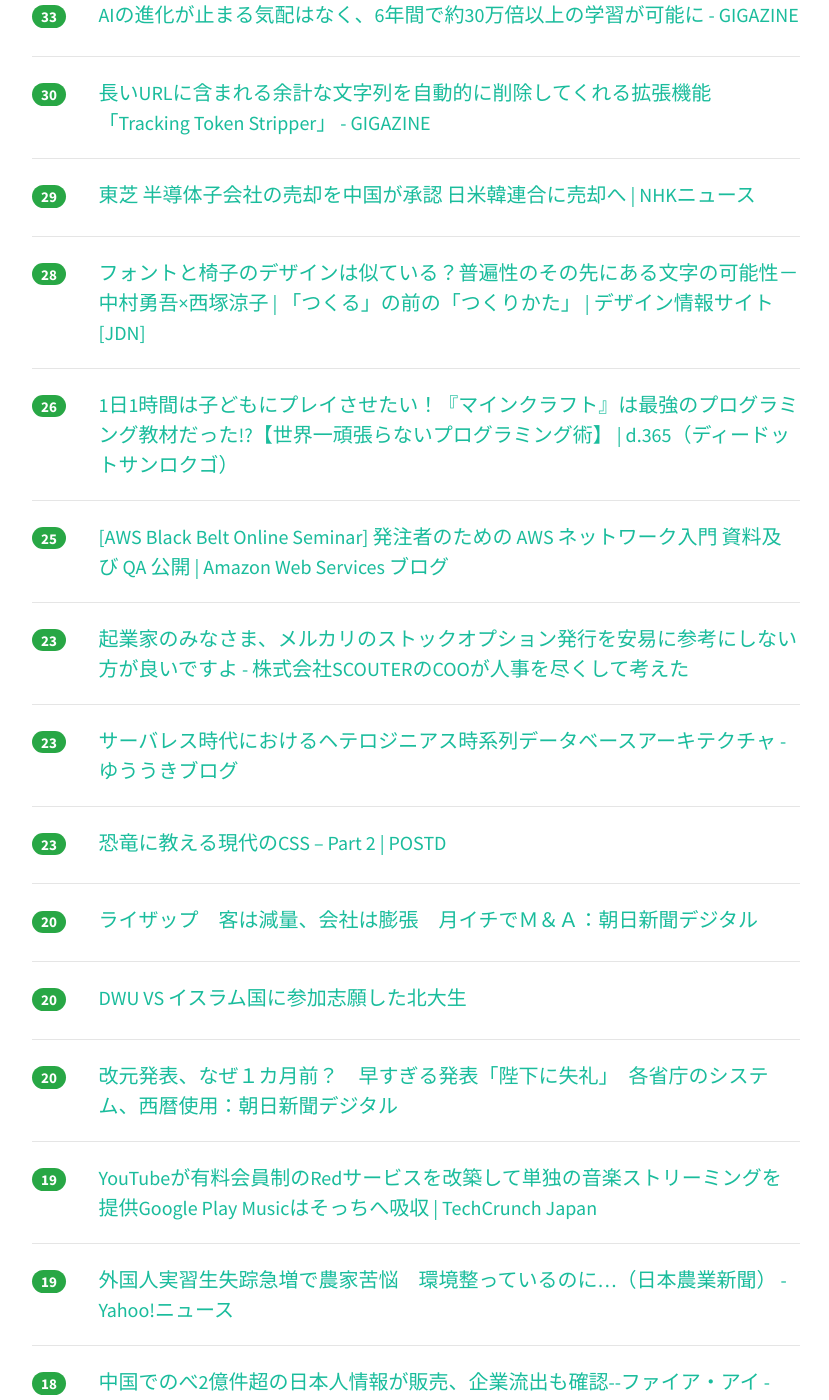
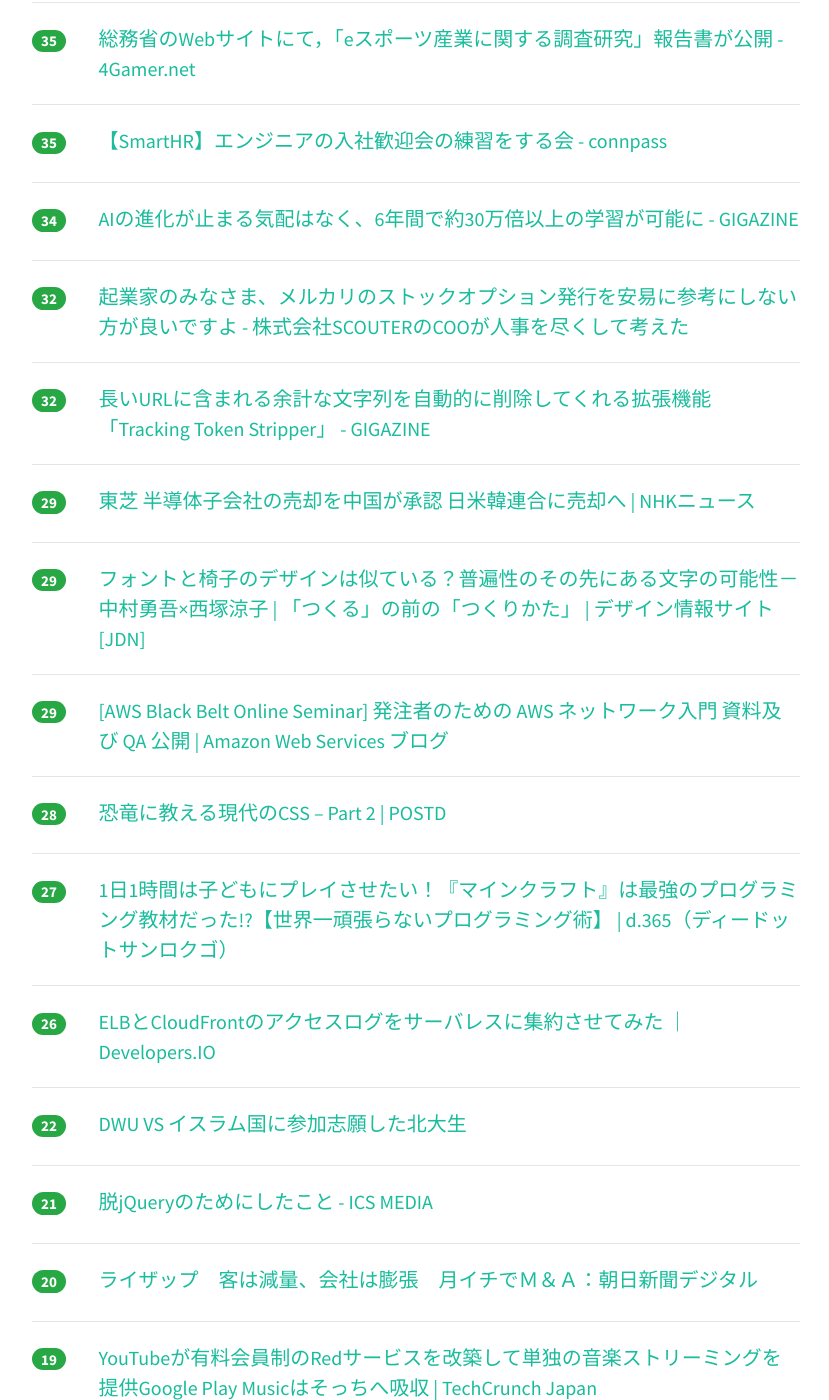
Before and after one commit to yatta47/hatena-matome-site, a Jekyll site: the page built from _posts/2018-05-18-hatena.md, in a window 1280 px wide and 1400 px high, scrolled down 1240 px. Shown: the whole window, without its empty margins (224-1053 px from the left). Built offline with Jekyll 4.4.1, drawn with Linux system fonts in a browser that asks for light colours; nearby versions of some CDN libraries; some of the changed text lies outside the part shown.

Commit message:
Updated 2018-05-18

```diff
--- a/_posts/2018-05-18-hatena.md
+++ b/_posts/2018-05-18-hatena.md
@@ -1,19 +1,24 @@
 ---
 layout: post
 title:  "2018-05-18 はてぶIT"
-date:   2018-05-18 10:01:52
+date:   2018-05-18 11:01:56
 tags: [it-hotentry]
 ---
-45 件のデータあり
+49 件のデータあり
 
 <hr><div class="row">
-<div class="col-1"><span class="badge badge-pill badge-success h2">110</span></div>
+<div class="col-1"><span class="badge badge-pill badge-success h2">139</span></div>
 <div class="col-11"><a href='http://mizchi.hatenablog.com/entry/2018/05/17/220431' target='_blank'>クライアントサイドのモデルとは何か 後編 ~ 単方向データフローと参照透過性 - mizchi's blog</a></div>
 </div>
 <hr>
 <div class="row">
-<div class="col-1"><span class="badge badge-pill badge-success h2">47</span></div>
+<div class="col-1"><span class="badge badge-pill badge-success h2">77</span></div>
 <div class="col-11"><a href='https://developer.apple.com/design/tips/jp/' target='_blank'>ユーザインターフェイスのデザインのヒント - Apple Developer</a></div>
+</div>
+<hr>
+<div class="row">
+<div class="col-1"><span class="badge badge-pill badge-success h2">45</span></div>
+<div class="col-11"><a href='http://blog.yuuk.io/entry/2018/heterotsdb-architecture' target='_blank'>サーバレス時代におけるヘテロジニアス時系列データベースアーキテクチャ - ゆううきブログ</a></div>
 </div>
 <hr>
 <div class="row">
@@ -22,18 +27,33 @@ tags: [it-hotentry]
 </div>
 <hr>
 <div class="row">
+<div class="col-1"><span class="badge badge-pill badge-success h2">41</span></div>
+<div class="col-11"><a href='https://mag.osdn.jp/18/05/17/163000' target='_blank'>GoogleがWebアプリの測定・解析ツール「Lighthouse 3.0」を発表 | OSDN Magazine</a></div>
+</div>
+<hr>
+<div class="row">
+<div class="col-1"><span class="badge badge-pill badge-success h2">40</span></div>
+<div class="col-11"><a href='http://www.ituki-yu2.net/entry/how_to_ifttt' target='_blank'>ブログ運営を色々と自動化出来る「IFTTT」の使い方。 - 超メモ帳（Web式）＠復活</a></div>
+</div>
+<hr>
+<div class="row">
+<div class="col-1"><span class="badge badge-pill badge-success h2">38</span></div>
+<div class="col-11"><a href='https://www.asahi.com/articles/DA3S13498982.html' target='_blank'>改元発表、なぜ１カ月前？　早すぎる発表「陛下に失礼」　各省庁のシステム、西暦使用：朝日新聞デジタル</a></div>
+</div>
+<hr>
+<div class="row">
 <div class="col-1"><span class="badge badge-pill badge-success h2">37</span></div>
 <div class="col-11"><a href='https://pc.watch.impress.co.jp/docs/news/1122307.html' target='_blank'>次期Windows 10ではアンチウイルスソフトは保護されたプロセスでの実行が必須に - PC Watch</a></div>
 </div>
 <hr>
 <div class="row">
-<div class="col-1"><span class="badge badge-pill badge-success h2">37</span></div>
-<div class="col-11"><a href='http://www.ituki-yu2.net/entry/how_to_ifttt' target='_blank'>ブログ運営を色々と自動化出来る「IFTTT」の使い方。 - 超メモ帳（Web式）＠復活</a></div>
+<div class="col-1"><span class="badge badge-pill badge-success h2">36</span></div>
+<div class="col-11"><a href='https://smhn.info/201805-mineo-tuusin-no-saitekika-option' target='_blank'>mineo、「通信の最適化」解除オプション導入へ。 – すまほん!!</a></div>
 </div>
 <hr>
 <div class="row">
-<div class="col-1"><span class="badge badge-pill badge-success h2">36</span></div>
-<div class="col-11"><a href='https://mag.osdn.jp/18/05/17/163000' target='_blank'>GoogleがWebアプリの測定・解析ツール「Lighthouse 3.0」を発表 | OSDN Magazine</a></div>
+<div class="col-1"><span class="badge badge-pill badge-success h2">35</span></div>
+<div class="col-11"><a href='http://www.4gamer.net/games/999/G999905/20180517094/' target='_blank'>総務省のWebサイトにて，「eスポーツ産業に関する調査研究」報告書が公開 - 4Gamer.net</a></div>
 </div>
 <hr>
 <div class="row">
@@ -43,21 +63,16 @@ tags: [it-hotentry]
 <hr>
 <div class="row">
 <div class="col-1"><span class="badge badge-pill badge-success h2">34</span></div>
-<div class="col-11"><a href='http://www.4gamer.net/games/999/G999905/20180517094/' target='_blank'>総務省のWebサイトにて，「eスポーツ産業に関する調査研究」報告書が公開 - 4Gamer.net</a></div>
-</div>
-<hr>
-<div class="row">
-<div class="col-1"><span class="badge badge-pill badge-success h2">34</span></div>
-<div class="col-11"><a href='https://smhn.info/201805-mineo-tuusin-no-saitekika-option' target='_blank'>mineo、「通信の最適化」解除オプション導入へ。 – すまほん!!</a></div>
-</div>
-<hr>
-<div class="row">
-<div class="col-1"><span class="badge badge-pill badge-success h2">33</span></div>
 <div class="col-11"><a href='https://gigazine.net/news/20180517-ai-and-compute/' target='_blank'>AIの進化が止まる気配はなく、6年間で約30万倍以上の学習が可能に - GIGAZINE</a></div>
 </div>
 <hr>
 <div class="row">
-<div class="col-1"><span class="badge badge-pill badge-success h2">30</span></div>
+<div class="col-1"><span class="badge badge-pill badge-success h2">32</span></div>
+<div class="col-11"><a href='http://reno-coo.hatenablog.jp/entry/2018/05/17/180930' target='_blank'>起業家のみなさま、メルカリのストックオプション発行を安易に参考にしない方が良いですよ - 株式会社SCOUTERのCOOが人事を尽くして考えた</a></div>
+</div>
+<hr>
+<div class="row">
+<div class="col-1"><span class="badge badge-pill badge-success h2">32</span></div>
 <div class="col-11"><a href='https://gigazine.net/news/20180517-tracking-token-stripper/' target='_blank'>長いURLに含まれる余計な文字列を自動的に削除してくれる拡張機能「Tracking Token Stripper」 - GIGAZINE</a></div>
 </div>
 <hr>
@@ -67,48 +82,43 @@ tags: [it-hotentry]
 </div>
 <hr>
 <div class="row">
-<div class="col-1"><span class="badge badge-pill badge-success h2">28</span></div>
+<div class="col-1"><span class="badge badge-pill badge-success h2">29</span></div>
 <div class="col-11"><a href='https://www.japandesign.ne.jp/column/tsukuru-nakmura-nishizuka/' target='_blank'>フォントと椅子のデザインは似ている？普遍性のその先にある文字の可能性－中村勇吾×西塚涼子 | 「つくる」の前の「つくりかた」 | デザイン情報サイト[JDN]</a></div>
 </div>
 <hr>
 <div class="row">
-<div class="col-1"><span class="badge badge-pill badge-success h2">26</span></div>
+<div class="col-1"><span class="badge badge-pill badge-success h2">29</span></div>
+<div class="col-11"><a href='https://aws.amazon.com/jp/blogs/news/webinar-bb-network-orderer-2018/' target='_blank'>[AWS Black Belt Online Seminar] 発注者のための AWS ネットワーク入門 資料及び QA 公開 | Amazon Web Services ブログ</a></div>
+</div>
+<hr>
+<div class="row">
+<div class="col-1"><span class="badge badge-pill badge-success h2">28</span></div>
+<div class="col-11"><a href='https://postd.cc/modern-css-explained-for-dinosaurs-2/' target='_blank'>恐竜に教える現代のCSS – Part 2 | POSTD</a></div>
+</div>
+<hr>
+<div class="row">
+<div class="col-1"><span class="badge badge-pill badge-success h2">27</span></div>
 <div class="col-11"><a href='https://www.digimonostation.jp/0000139843/' target='_blank'>1日1時間は子どもにプレイさせたい！『マインクラフト』は最強のプログラミング教材だった!?【世界一頑張らないプログラミング術】 | d.365（ディードットサンロクゴ）</a></div>
 </div>
 <hr>
 <div class="row">
-<div class="col-1"><span class="badge badge-pill badge-success h2">25</span></div>
-<div class="col-11"><a href='https://aws.amazon.com/jp/blogs/news/webinar-bb-network-orderer-2018/' target='_blank'>[AWS Black Belt Online Seminar] 発注者のための AWS ネットワーク入門 資料及び QA 公開 | Amazon Web Services ブログ</a></div>
+<div class="col-1"><span class="badge badge-pill badge-success h2">26</span></div>
+<div class="col-11"><a href='https://dev.classmethod.jp/cloud/elb-cf-accesslog-via-firehose/' target='_blank'>ELBとCloudFrontのアクセスログをサーバレスに集約させてみた ｜ Developers.IO</a></div>
 </div>
 <hr>
 <div class="row">
-<div class="col-1"><span class="badge badge-pill badge-success h2">23</span></div>
-<div class="col-11"><a href='http://reno-coo.hatenablog.jp/entry/2018/05/17/180930' target='_blank'>起業家のみなさま、メルカリのストックオプション発行を安易に参考にしない方が良いですよ - 株式会社SCOUTERのCOOが人事を尽くして考えた</a></div>
+<div class="col-1"><span class="badge badge-pill badge-success h2">22</span></div>
+<div class="col-11"><a href='http://www.youtube.com/watch?v=gYOHVDFop_A' target='_blank'>DWU VS イスラム国に参加志願した北大生</a></div>
 </div>
 <hr>
 <div class="row">
-<div class="col-1"><span class="badge badge-pill badge-success h2">23</span></div>
-<div class="col-11"><a href='http://blog.yuuk.io/entry/2018/heterotsdb-architecture' target='_blank'>サーバレス時代におけるヘテロジニアス時系列データベースアーキテクチャ - ゆううきブログ</a></div>
-</div>
-<hr>
-<div class="row">
-<div class="col-1"><span class="badge badge-pill badge-success h2">23</span></div>
-<div class="col-11"><a href='https://postd.cc/modern-css-explained-for-dinosaurs-2/' target='_blank'>恐竜に教える現代のCSS – Part 2 | POSTD</a></div>
+<div class="col-1"><span class="badge badge-pill badge-success h2">21</span></div>
+<div class="col-11"><a href='https://ics.media/entry/17451' target='_blank'>脱jQueryのためにしたこと - ICS MEDIA</a></div>
 </div>
 <hr>
 <div class="row">
 <div class="col-1"><span class="badge badge-pill badge-success h2">20</span></div>
 <div class="col-11"><a href='https://www.asahi.com/articles/ASL5H7HCSL5HULFA04Y.html' target='_blank'>ライザップ　客は減量、会社は膨張　月イチでＭ＆Ａ：朝日新聞デジタル</a></div>
-</div>
-<hr>
-<div class="row">
-<div class="col-1"><span class="badge badge-pill badge-success h2">20</span></div>
-<div class="col-11"><a href='http://www.youtube.com/watch?v=gYOHVDFop_A' target='_blank'>DWU VS イスラム国に参加志願した北大生</a></div>
-</div>
-<hr>
-<div class="row">
-<div class="col-1"><span class="badge badge-pill badge-success h2">20</span></div>
-<div class="col-11"><a href='https://www.asahi.com/articles/DA3S13498982.html' target='_blank'>改元発表、なぜ１カ月前？　早すぎる発表「陛下に失礼」　各省庁のシステム、西暦使用：朝日新聞デジタル</a></div>
 </div>
 <hr>
 <div class="row">
@@ -123,12 +133,32 @@ tags: [it-hotentry]
 <hr>
 <div class="row">
 <div class="col-1"><span class="badge badge-pill badge-success h2">18</span></div>
+<div class="col-11"><a href='https://japanese.engadget.com/2018/05/17/docomo-p20pro/' target='_blank'>今年の夏スマホ、主役は誰がなんと言ってもファーウェイだ（石川温） - Engadget 日本版</a></div>
+</div>
+<hr>
+<div class="row">
+<div class="col-1"><span class="badge badge-pill badge-success h2">18</span></div>
 <div class="col-11"><a href='https://japan.zdnet.com/article/35119345/' target='_blank'>中国でのべ2億件超の日本人情報が販売、企業流出も確認--ファイア・アイ - ZDNet Japan</a></div>
 </div>
 <hr>
 <div class="row">
+<div class="col-1"><span class="badge badge-pill badge-success h2">18</span></div>
+<div class="col-11"><a href='https://webtan.impress.co.jp/e/2018/05/18/29252' target='_blank'>グーグル公式SEO情報リソース9種まとめ【SEO記事10本まとめ】 | 海外&国内SEO情報ウォッチ | Web担当者Forum</a></div>
+</div>
+<hr>
+<div class="row">
+<div class="col-1"><span class="badge badge-pill badge-success h2">18</span></div>
+<div class="col-11"><a href='https://coliss.com/articles/build-websites/operation/javascript/ui-composition-animation-in-pure-html.html' target='_blank'>どんどん簡単になっていく！最近見かけるアニメーションを伴ったさまざまなUIが実装できるスクリプト -LayerJS | コリス</a></div>
+</div>
+<hr>
+<div class="row">
 <div class="col-1"><span class="badge badge-pill badge-success h2">17</span></div>
-<div class="col-11"><a href='https://dev.classmethod.jp/cloud/elb-cf-accesslog-via-firehose/' target='_blank'>ELBとCloudFrontのアクセスログをサーバレスに集約させてみた ｜ Developers.IO</a></div>
+<div class="col-11"><a href='https://pc.watch.impress.co.jp/docs/news/1122322.html' target='_blank'>Intel、DRAMを置き換える3D Xpoint NVDIMMを年内投入 - PC Watch</a></div>
+</div>
+<hr>
+<div class="row">
+<div class="col-1"><span class="badge badge-pill badge-success h2">17</span></div>
+<div class="col-11"><a href='https://medium.com/netflix-techblog/a08c31f83249' target='_blank'>Full Cycle Developers at Netflix – Netflix TechBlog – Medium</a></div>
 </div>
 <hr>
 <div class="row">
@@ -138,12 +168,7 @@ tags: [it-hotentry]
 <hr>
 <div class="row">
 <div class="col-1"><span class="badge badge-pill badge-success h2">16</span></div>
-<div class="col-11"><a href='https://pc.watch.impress.co.jp/docs/news/1122322.html' target='_blank'>Intel、DRAMを置き換える3D Xpoint NVDIMMを年内投入 - PC Watch</a></div>
-</div>
-<hr>
-<div class="row">
-<div class="col-1"><span class="badge badge-pill badge-success h2">16</span></div>
-<div class="col-11"><a href='https://webtan.impress.co.jp/e/2018/05/18/29252' target='_blank'>グーグル公式SEO情報リソース9種まとめ【SEO記事10本まとめ】 | 海外&国内SEO情報ウォッチ | Web担当者Forum</a></div>
+<div class="col-11"><a href='https://qiita.com/ymg_aq/items/b8e5d26035180bc8797e' target='_blank'>FizzBuzzを1byteで実装する - Qiita</a></div>
 </div>
 <hr>
 <div class="row">
@@ -153,12 +178,12 @@ tags: [it-hotentry]
 <hr>
 <div class="row">
 <div class="col-1"><span class="badge badge-pill badge-success h2">15</span></div>
-<div class="col-11"><a href='https://japanese.engadget.com/2018/05/17/docomo-p20pro/' target='_blank'>今年の夏スマホ、主役は誰がなんと言ってもファーウェイだ（石川温） - Engadget 日本版</a></div>
+<div class="col-11"><a href='https://www.nikkei.com/article/DGXMZO30667330Y8A510C1EA2000/' target='_blank'>東芝、メモリー売却資金でM&A　次の稼ぎ頭育成急務　　：日本経済新聞</a></div>
 </div>
 <hr>
 <div class="row">
 <div class="col-1"><span class="badge badge-pill badge-success h2">15</span></div>
-<div class="col-11"><a href='https://www.nikkei.com/article/DGXMZO30667330Y8A510C1EA2000/' target='_blank'>東芝、メモリー売却資金でM&A　次の稼ぎ頭育成急務　　：日本経済新聞</a></div>
+<div class="col-11"><a href='https://wired.jp/2018/05/18/webauthn-in-browsers/' target='_blank'>「パスワード不要」な未来が、もうすぐやってくる｜WIRED.jp</a></div>
 </div>
 <hr>
 <div class="row">
@@ -168,12 +193,17 @@ tags: [it-hotentry]
 <hr>
 <div class="row">
 <div class="col-1"><span class="badge badge-pill badge-success h2">14</span></div>
-<div class="col-11"><a href='https://forest.watch.impress.co.jp/docs/news/1122361.html' target='_blank'>「Google Chrome 66」で導入されたばかりの音声の自動再生対策、不具合で一時撤回 - 窓の杜</a></div>
+<div class="col-11"><a href='http://tech.nikkeibp.co.jp/atcl/nxt/column/18/00138/050200060/' target='_blank'>Excelマクロ使いが日本の人手不足を解消する | 日経 xTECH（クロステック）</a></div>
 </div>
 <hr>
 <div class="row">
 <div class="col-1"><span class="badge badge-pill badge-success h2">14</span></div>
-<div class="col-11"><a href='https://ics.media/entry/17451' target='_blank'>脱jQueryのためにしたこと - ICS MEDIA</a></div>
+<div class="col-11"><a href='http://www.atmarkit.co.jp/ait/articles/1805/18/news011.html' target='_blank'>全社的な変革を成功させるには、魅力的なストーリーが必要だ：Gartner Insights Pickup（60） - ＠IT</a></div>
+</div>
+<hr>
+<div class="row">
+<div class="col-1"><span class="badge badge-pill badge-success h2">14</span></div>
+<div class="col-11"><a href='https://forest.watch.impress.co.jp/docs/news/1122361.html' target='_blank'>「Google Chrome 66」で導入されたばかりの音声の自動再生対策、不具合で一時撤回 - 窓の杜</a></div>
 </div>
 <hr>
 <div class="row">
@@ -187,28 +217,28 @@ tags: [it-hotentry]
 </div>
 <hr>
 <div class="row">
-<div class="col-1"><span class="badge badge-pill badge-success h2">13</span></div>
-<div class="col-11"><a href='http://tech.nikkeibp.co.jp/atcl/nxt/column/18/00138/050200060/' target='_blank'>Excelマクロ使いが日本の人手不足を解消する | 日経 xTECH（クロステック）</a></div>
-</div>
-<hr>
-<div class="row">
 <div class="col-1"><span class="badge badge-pill badge-success h2">12</span></div>
 <div class="col-11"><a href='https://headlines.yahoo.co.jp/hl?a=20180517-35119345-zdnet-sci' target='_blank'>中国でのべ2億件超の日本人情報が販売、企業流出も確認--ファイア・アイ（ZDNet Japan） - Yahoo!ニュース</a></div>
 </div>
 <hr>
 <div class="row">
-<div class="col-1"><span class="badge badge-pill badge-success h2">9</span></div>
-<div class="col-11"><a href='http://www.atmarkit.co.jp/ait/articles/1805/18/news011.html' target='_blank'>全社的な変革を成功させるには、魅力的なストーリーが必要だ：Gartner Insights Pickup（60） - ＠IT</a></div>
+<div class="col-1"><span class="badge badge-pill badge-success h2">12</span></div>
+<div class="col-11"><a href='http://twitter.com/uzigawaita/status/997127042859585536' target='_blank'>氏賀Y太さんのツイート: "今日のニコニコニュースで読んだけども、俺にインタビューした人はツイッターでもこんな発言する輩だったのかい… 編集者からの頼みで受けたけど、俺のことも</a></div>
+</div>
+<hr>
+<div class="row">
+<div class="col-1"><span class="badge badge-pill badge-success h2">11</span></div>
+<div class="col-11"><a href='http://nlab.itmedia.co.jp/nl/articles/1805/17/news101.html' target='_blank'>「それな」「わかりみ」「ぜんらたいき」　「いらすとや」公式のLINEスタンプ、ネットスラング満載の新作登場 - ねとらぼ</a></div>
+</div>
+<hr>
+<div class="row">
+<div class="col-1"><span class="badge badge-pill badge-success h2">8</span></div>
+<div class="col-11"><a href='http://b.hatena.ne.jp/entry/s/this.kiji.is/369737558743188577' target='_blank'>はてなブックマーク - 新元号の公表、改元1カ月前に　円滑移行へ、政府 - 共同通信</a></div>
 </div>
 <hr>
 <div class="row">
 <div class="col-1"><span class="badge badge-pill badge-success h2">8</span></div>
 <div class="col-11"><a href='https://blog.goo.ne.jp/akame_2005/e/2be9469aa310c0437df220522a042ad8' target='_blank'>よど号グループとYouTube - ちくわブログ</a></div>
-</div>
-<hr>
-<div class="row">
-<div class="col-1"><span class="badge badge-pill badge-success h2">8</span></div>
-<div class="col-11"><a href='https://wired.jp/2018/05/18/webauthn-in-browsers/' target='_blank'>「パスワード不要」な未来が、もうすぐやってくる｜WIRED.jp</a></div>
 </div>
 <hr>
 <div class="row">
@@ -218,16 +248,6 @@ tags: [it-hotentry]
 <hr>
 <div class="row">
 <div class="col-1"><span class="badge badge-pill badge-success h2">7</span></div>
-<div class="col-11"><a href='http://twitter.com/uzigawaita/status/997127042859585536' target='_blank'>氏賀Y太さんのツイート: "今日のニコニコニュースで読んだけども、俺にインタビューした人はツイッターでもこんな発言する輩だったのかい… 編集者からの頼みで受けたけど、俺のことも</a></div>
-</div>
-<hr>
-<div class="row">
-<div class="col-1"><span class="badge badge-pill badge-success h2">6</span></div>
-<div class="col-11"><a href='http://b.hatena.ne.jp/entry/s/this.kiji.is/369737558743188577' target='_blank'>はてなブックマーク - 新元号の公表、改元1カ月前に　円滑移行へ、政府 - 共同通信</a></div>
-</div>
-<hr>
-<div class="row">
-<div class="col-1"><span class="badge badge-pill badge-success h2">6</span></div>
 <div class="col-11"><a href='https://togetter.com/li/1228408' target='_blank'>秘策で救う！ 出版業界　～読んだあとでも電子書籍を30日間返品可能とせよ。ただし全額ストアポイントで返すものとする。～ - Togetter</a></div>
 </div>
 <hr>
```
